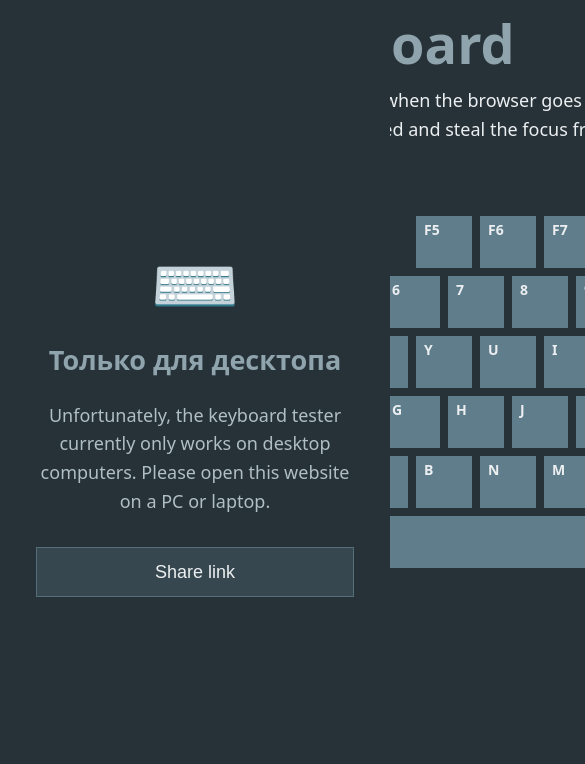
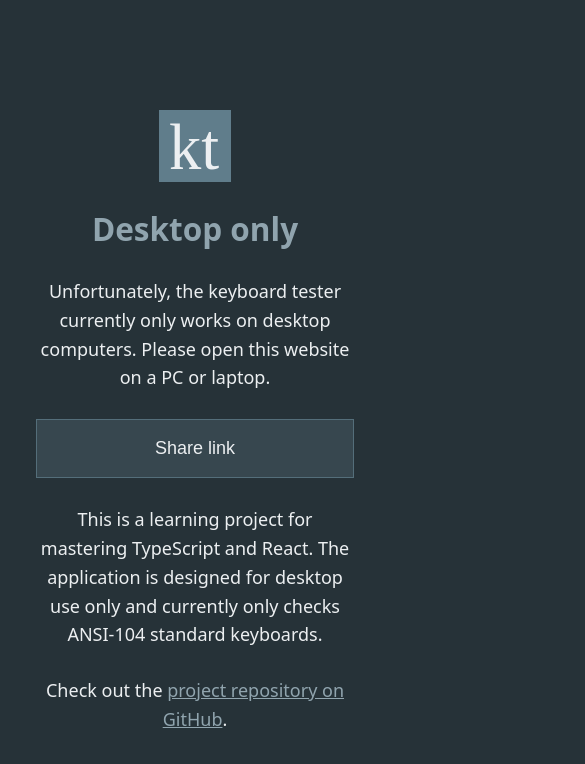
Before and after one commit to narangi-design/keyboard-tester, a React (Vite) app: page / in a window 390 px wide. Shown: the top 764 px of the page, 585 px wide, since content can reach past the window. Built offline with nearby package versions, Linux system fonts and the light colour scheme.

Commit message:
refactor: fixed screen size for mobiles and tablets

```diff
--- a/src/components/MobileOverlay/MobileOverlay.module.css
+++ b/src/components/MobileOverlay/MobileOverlay.module.css
@@ -1,7 +1,11 @@
 .overlay {
   display: none;
   position: fixed;
-  inset: 0;
+  top: 0;
+  left: 0;
+  width: 100%;
+  height: 100%;
+  min-height: 100dvh;
   background-color: var(--bg-primary);
   z-index: 1000;
   justify-content: center;
@@ -13,31 +17,18 @@
   display: flex;
   flex-direction: column;
   align-items: center;
-  gap: 1.25rem;
+  gap: 1.5rem;
   text-align: center;
-  width: min(400px, calc(100vw - 4rem));
+  width: min(360px, calc(100vw - 4rem));
 }
 
 .icon {
-  font-size: 4rem;
-  line-height: 1;
-}
-
-.title {
-  font-size: 1.5rem;
-  color: var(--text-display-primary);
-  font-weight: 600;
-}
-
-.text {
-  color: var(--text-body-primary);
-  font-size: 1rem;
-  line-height: 1.6;
+  width: 72px;
+  height: 72px;
 }
 
 .shareButton {
-  margin-top: 0.5rem;
-  padding: 0.75rem 1.5rem;
+  padding: 1rem 1.5rem;
   background-color: var(--palette-blue-500);
   color: var(--palette-white);
   border: 1px solid var(--palette-blue-300);
--- a/src/components/MobileOverlay/MobileOverlay.tsx
+++ b/src/components/MobileOverlay/MobileOverlay.tsx
@@ -15,15 +15,21 @@ export function MobileOverlay() {
   return (
     <div className={styles.overlay}>
       <div className={styles.card}>
-        <div className={styles.icon}>⌨️</div>
-        <h2 className={styles.title}>Только для десктопа</h2>
-        <p className={styles.text}>
+        <img
+          className={styles.icon}
+          src={`${import.meta.env.BASE_URL}logo-300.svg`}
+          alt="Keyboard Tester logo"
+        />
+        <h2>Desktop only</h2>
+        <p>
           Unfortunately, the keyboard tester currently only works on desktop computers.
           Please open this website on a PC or laptop.
         </p>
         <button className={styles.shareButton} onClick={handleShare}>
           Share link
         </button>
+        <p>This is a learning project for mastering TypeScript and React. The application is designed for desktop use only and currently only checks ANSI-104 standard keyboards.</p>
+        <p>Check out the <a href="https://github.com/narangi-design/keyboard-tester">project repository on GitHub</a>.</p>
       </div>
     </div>
   )
--- a/src/index.css
+++ b/src/index.css
@@ -72,6 +72,13 @@ h1 {
   color: var(--text-display-primary);
 }
 
+h2 {
+  font-size: 1.75rem;
+  color: var(--text-display-primary);
+  font-weight: 600;
+  line-height: 1.3;
+}
+
 p {
   line-height: 1.6em;
   color: var(--palette-white);
@@ -85,6 +92,12 @@ a {
   padding: 4rem 0;
 }
 
+@media (max-width: 1024px) {
+  .app {
+    display: none;
+  }
+}
+
 footer {
   margin-top: auto;
   padding: 2rem;
```
